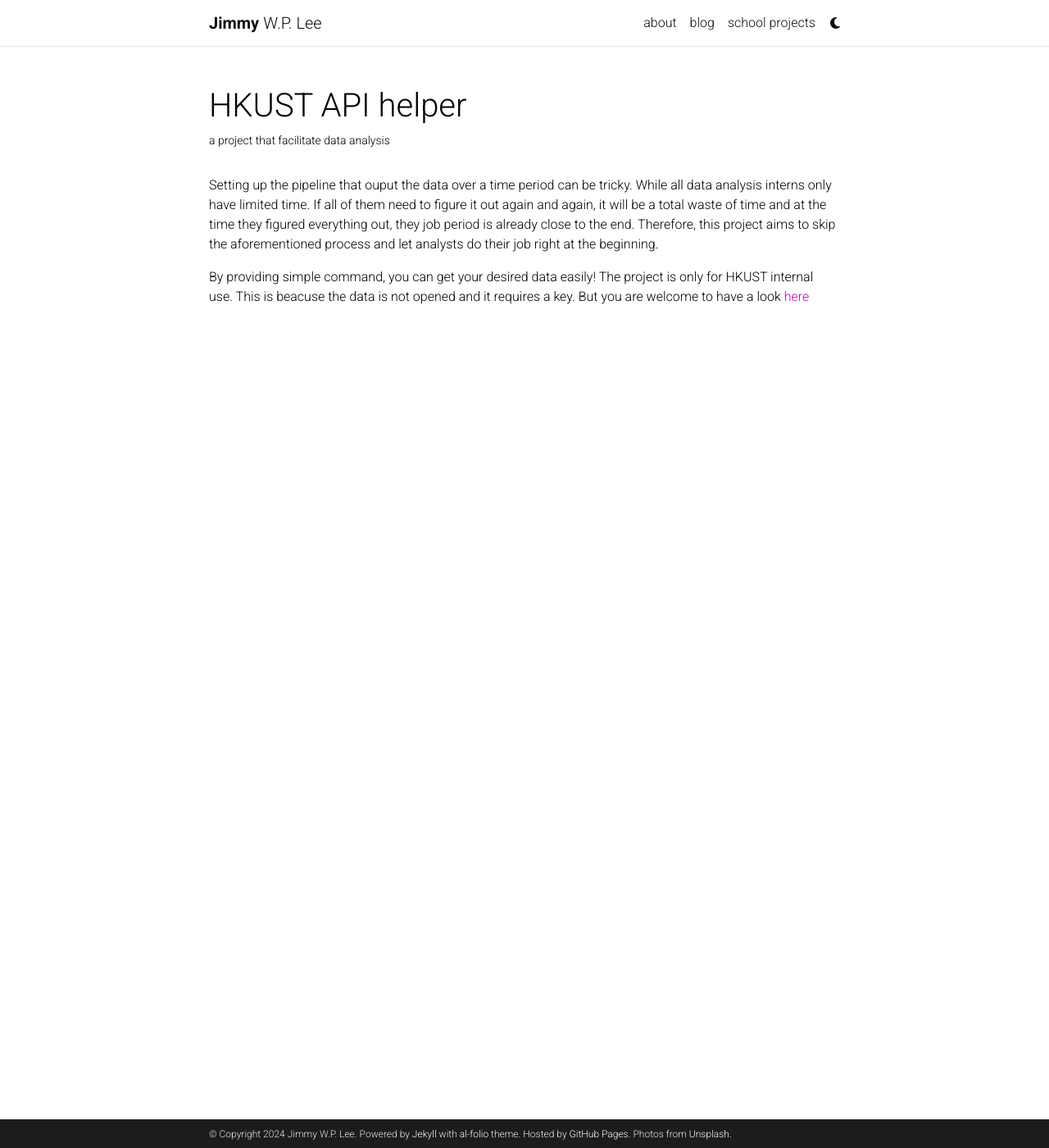
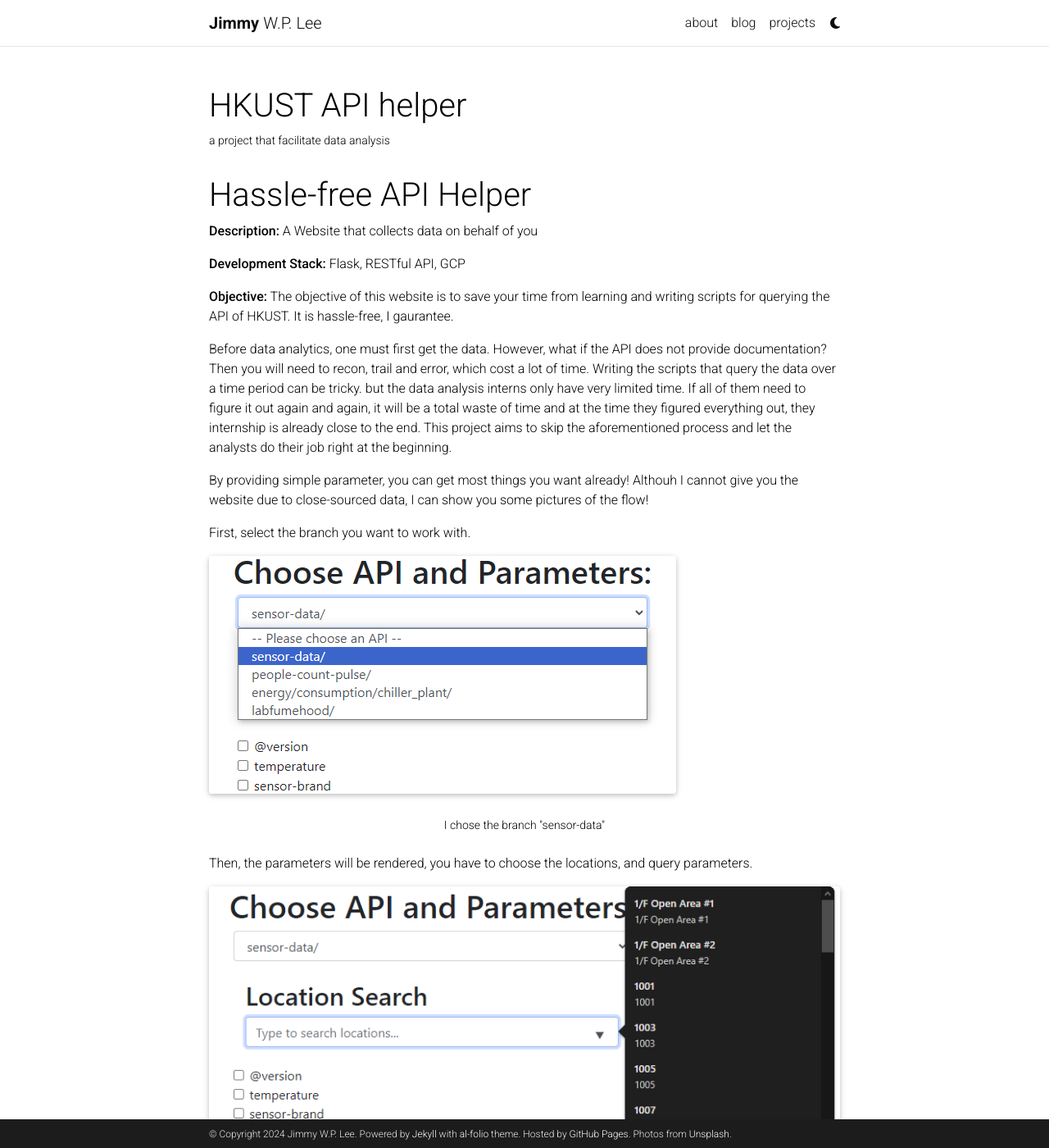
Before and after one commit to j4M0Fj1MMy/j4M0Fj1MMy.github.io, a Jekyll site: the page built from _projects/4_project.md, in a window 1280 px wide and 1400 px high. Shown: the whole window at 82% size. Built offline with Jekyll 4.4.1, drawn with Linux system fonts in a browser that asks for light colours; full-size pictures stand in for the smaller copies a plugin makes; comment, search, counter and statistics services are not loaded; a style sheet for code colours, icons or effects is not loaded; some of the changed text lies outside the part shown.

Commit message:
update WebAPI

```diff
--- a/_pages/projects.md
+++ b/_pages/projects.md
@@ -1,6 +1,6 @@
 ---
 layout: page
-title: school projects
+title: projects
 permalink: /projects/
 description: A growing collection of your cool projects.
 nav: true
--- a/_projects/4_project.md
+++ b/_projects/4_project.md
@@ -7,6 +7,54 @@
 category: fun
 ---
 
-Setting up the pipeline that ouput the data over a time period can be tricky. While all data analysis interns only have limited time. If all of them need to figure it out again and again, it will be a total waste of time and at the time they figured everything out, they job period is already close to the end. Therefore, this project aims to skip the aforementioned process and let analysts do their job right at the beginning.
+# Hassle-free API Helper
 
-By providing simple command, you can get your desired data easily! The project is only for HKUST internal use. This is beacuse the data is not opened and it requires a key. But you are welcome to have a look <a href="https://github.com/j4M0Fj1MMy/UstApiHelper">here</a>
+**Description:** A Website that collects data on behalf of you
+
+**Development Stack:** Flask, RESTful API, GCP
+
+**Objective:** The objective of this website is to save your time from learning and writing scripts for querying the API of HKUST. It is hassle-free, I gaurantee.
+
+Before data analytics, one must first get the data. However, what if the API does not provide documentation? Then you will need to recon, trail and error, which cost a lot of time. Writing the scripts that query the data over a time period can be tricky. but the data analysis interns only have very limited time. If all of them need to figure it out again and again, it will be a total waste of time and at the time they figured everything out, they internship is already close to the end. This project aims to skip the aforementioned process and let the analysts do their job right at the beginning.
+
+By providing simple parameter, you can get most things you want already! Althouh I cannot give you the website due to close-sourced data, I can show you some pictures of the flow!
+
+First, select the branch you want to work with.
+<div class="row">
+    <div class="col-sm mt-3 mt-md-0">
+        {% include figure.html path="assets/img/api_demo/1.png" title="example image" class="img-fluid rounded z-depth-1" %}
+    </div>
+</div>
+<div class="caption">
+    I chose the branch "sensor-data"
+</div>
+
+Then, the parameters will be rendered, you have to choose the locations, and query parameters.
+<div class="row">
+    <div class="col-sm mt-3 mt-md-0">
+        {% include figure.html path="assets/img/api_demo/2.png" title="example image" class="img-fluid rounded z-depth-1" %}
+    </div>
+</div>
+<div class="caption">
+    You can type and search!
+</div>
+
+Next, choose the time frame of interest.
+<div class="row">
+    <div class="col-sm mt-3 mt-md-0">
+        {% include figure.html path="assets/img/api_demo/3.png" title="example image" class="img-fluid rounded z-depth-1" %}
+    </div>
+</div>
+<div class="caption">
+    Let's try 1 March to 27 March
+</div>
+
+Done! You get your data, so damn easy!
+<div class="row">
+    <div class="col-sm mt-3 mt-md-0">
+        {% include figure.html path="assets/img/api_demo/4.png" title="example image" class="img-fluid rounded z-depth-1" %}
+    </div>
+</div>
+<div class="caption">
+    Woah, so powerful.
+</div>
```
Also changed, not shown: _projects/3_project.md (+1 -1 lines), assets/img/api_demo/1.png (added), assets/img/api_demo/2.png (added), assets/img/api_demo/3.png (added), assets/img/api_demo/4.png (added).
